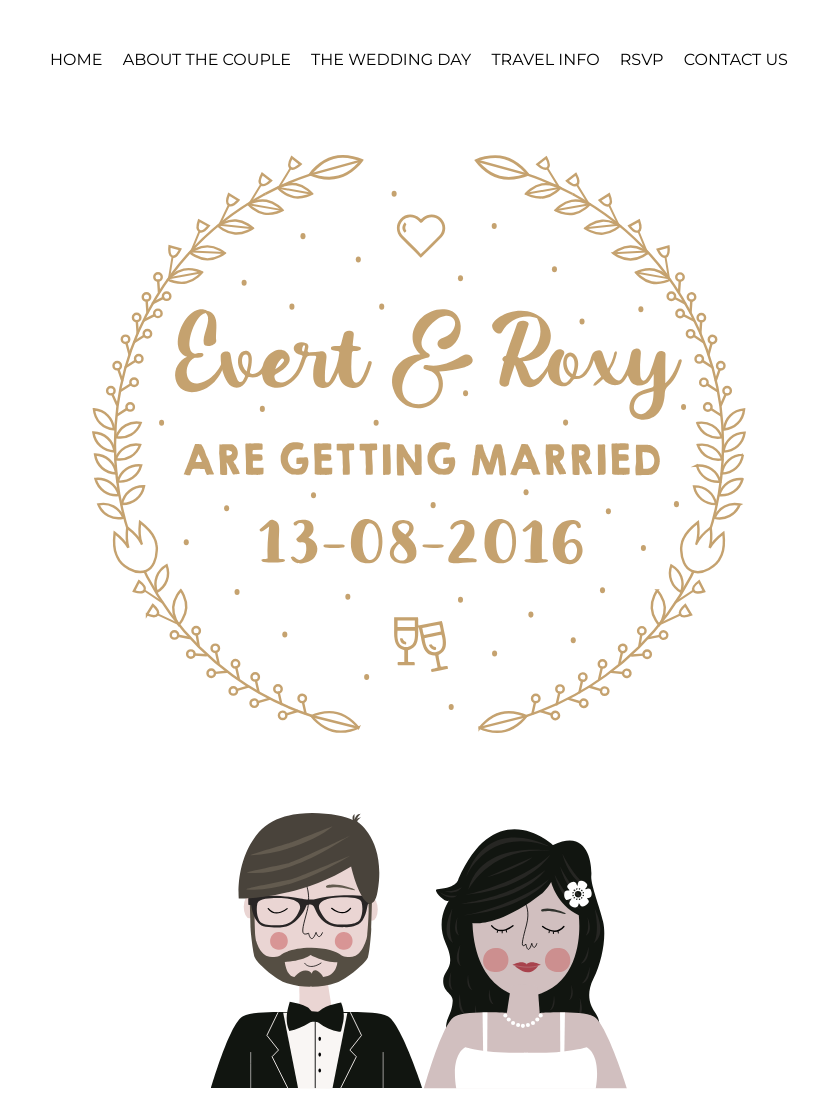
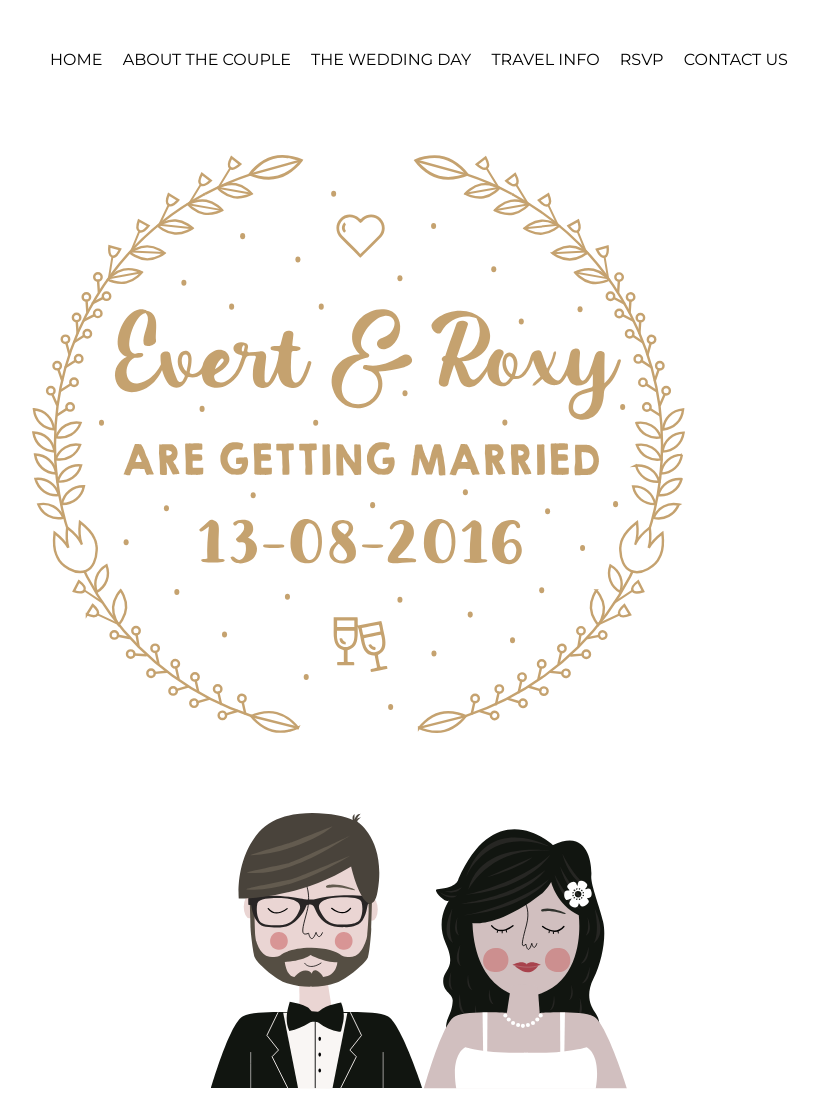
Before and after one commit to evert/wedding, a Jekyll site: the page built from index.md, in a window 1280 px wide. Shown: the whole page, without its empty margins (221-1039 px from the left). Built offline with Jekyll 4.4.1, drawn with Linux system fonts in a browser that asks for light colours.

Commit message:
Don't use centered text

```diff
--- a/_layouts/default.html
+++ b/_layouts/default.html
@@ -7,7 +7,7 @@
 
     <link href='https://fonts.googleapis.com/css?family=Montserrat:400,700' rel='stylesheet' type='text/css'>
     <meta name="viewport" content="width=device-width, initial-scale=1, user-scalable=no">
-    <link rel="stylesheet" href="/css/style.css?2" type="text/css" />
+    <link rel="stylesheet" href="/css/style.css?3" type="text/css" />
 
   </head>
   <body>
--- a/css/style.css
+++ b/css/style.css
@@ -39,7 +39,6 @@
 }
 
 section {
-    text-align: center;
     flex: 1 0 auto;
 }
 
```
